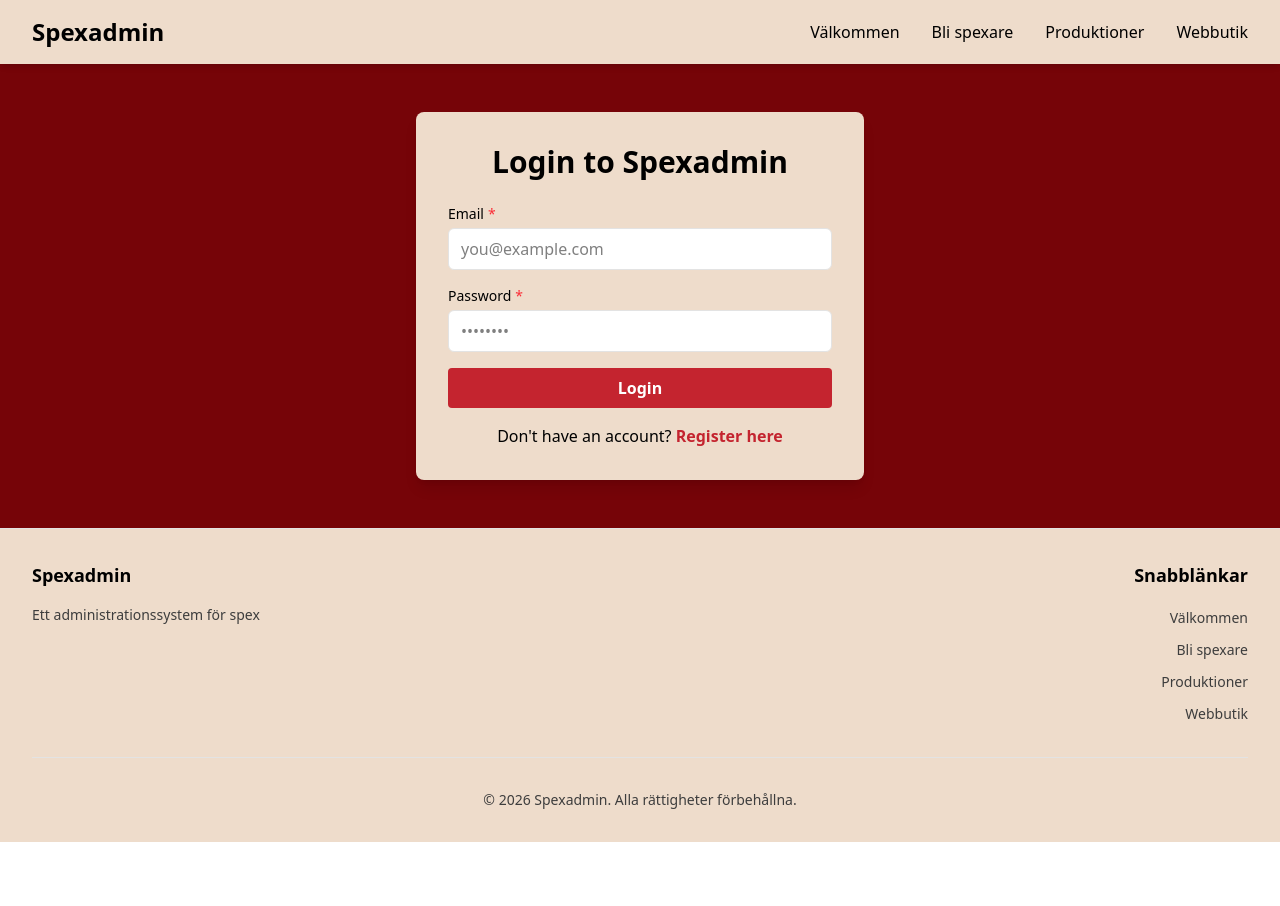
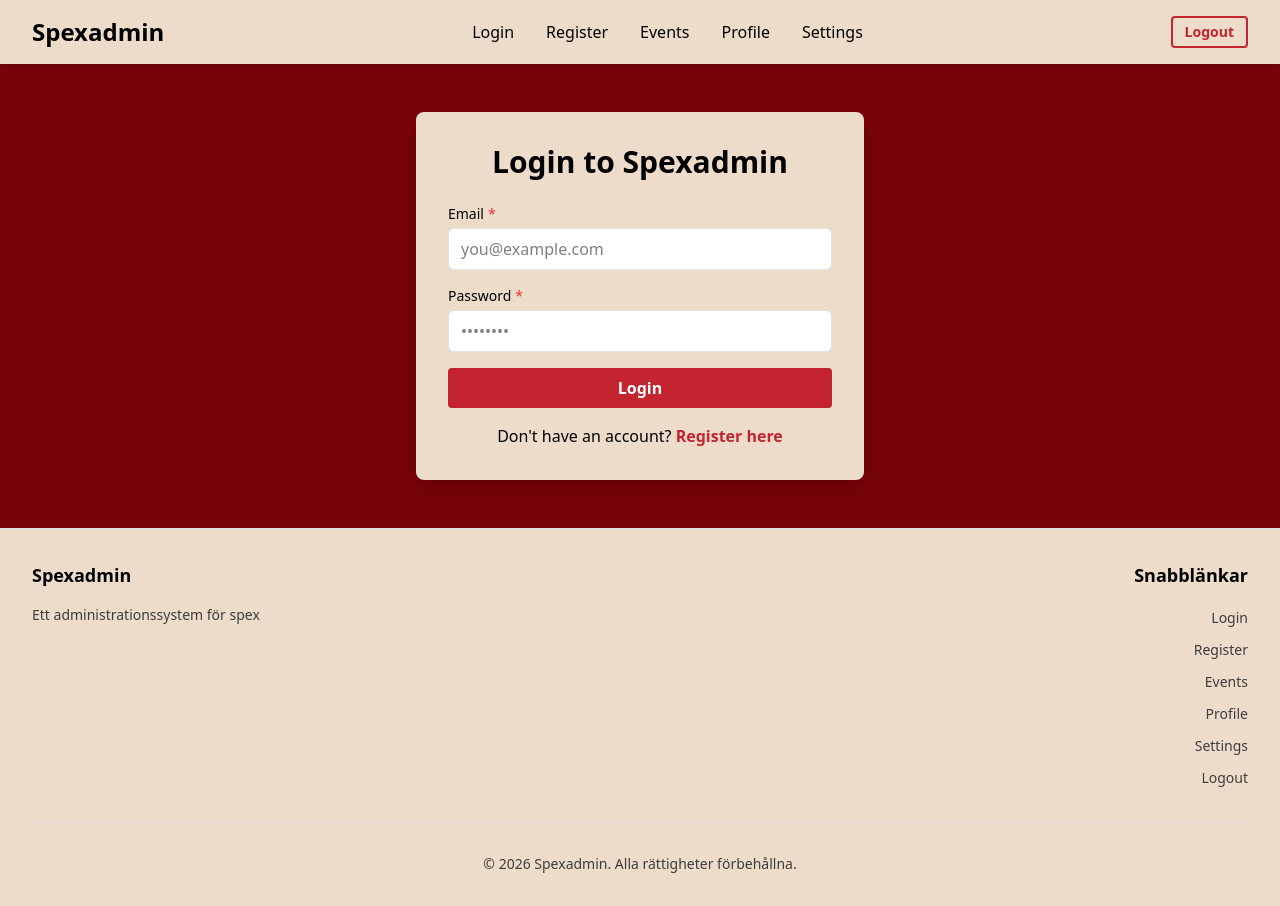
Before and after one commit to beforeAW/spexadmin, a React (Vite) app in the folder frontend/: page /login in a window 1280 px wide. Before the commit the page ends 842 px from the top, so only its background shows below. Built offline with nearby package versions, Linux system fonts and the light colour scheme; sample sign-in values are in the browser's storage.

Commit message:
Update footer and header and install lucide

```diff
--- a/frontend/package.json
+++ b/frontend/package.json
@@ -12,8 +12,10 @@
     "format": "prettier --write \"src/**/*.{ts,tsx,css}\""
   },
   "dependencies": {
+    "lucide-react": "^0.562.0",
     "react": "^18.3.1",
-    "react-dom": "^18.3.1"
+    "react-dom": "^18.3.1",
+    "react-router-dom": "^7.11.0"
   },
   "devDependencies": {
     "@tailwindcss/vite": "^4.0.0-alpha.25",
--- a/frontend/src/components/Footer.tsx
+++ b/frontend/src/components/Footer.tsx
@@ -1,4 +1,16 @@
+import { Link, useNavigate } from 'react-router-dom';
+import { useState } from 'react';
+
 function Footer() {
+  const navigate = useNavigate();
+  const [isLoggedIn] = useState(() => !!localStorage.getItem('token'));
+
+  const handleLogout = () => {
+    localStorage.removeItem('token');
+    localStorage.removeItem('user');
+    navigate('/login');
+  };
+
   return (
     <footer className="bg-karspex-cream border-t border-karspex-gray-100">
       <div className="max-w-7xl mx-auto px-4 sm:px-6 lg:px-8 py-8">
@@ -15,37 +27,55 @@ function Footer() {
             <h3 className="text-lg font-bold text-karspex-black mb-4">Snabblänkar</h3>
             <ul className="space-y-2">
               <li>
-                <a
-                  href="/"
+                <Link
+                  to="/login"
                   className="text-karspex-gray-800 hover:text-karspex-gold transition-colors duration-200 text-sm"
                 >
-                  Välkommen
-                </a>
+                  Login
+                </Link>
               </li>
               <li>
-                <a
-                  href="/bli-spexare"
+                <Link
+                  to="/register"
                   className="text-karspex-gray-800 hover:text-karspex-gold transition-colors duration-200 text-sm"
                 >
-                  Bli spexare
-                </a>
+                  Register
+                </Link>
               </li>
               <li>
-                <a
-                  href="/produktioner"
+                <Link
+                  to="/events"
                   className="text-karspex-gray-800 hover:text-karspex-gold transition-colors duration-200 text-sm"
                 >
-                  Produktioner
-                </a>
+                  Events
+                </Link>
               </li>
               <li>
-                <a
-                  href="/webbutik"
+                <Link
+                  to="/profile"
                   className="text-karspex-gray-800 hover:text-karspex-gold transition-colors duration-200 text-sm"
                 >
-                  Webbutik
-                </a>
+                  Profile
+                </Link>
               </li>
+              <li>
+                <Link
+                  to="/settings"
+                  className="text-karspex-gray-800 hover:text-karspex-gold transition-colors duration-200 text-sm"
+                >
+                  Settings
+                </Link>
+              </li>
+              {isLoggedIn && (
+                <li>
+                  <button
+                    onClick={handleLogout}
+                    className="text-karspex-gray-800 hover:text-karspex-gold transition-colors duration-200 text-sm"
+                  >
+                    Logout
+                  </button>
+                </li>
+              )}
             </ul>
           </div>
         </div>
--- a/frontend/src/components/Header.tsx
+++ b/frontend/src/components/Header.tsx
@@ -1,7 +1,20 @@
 import { useState } from 'react';
+import { Link, useNavigate } from 'react-router-dom';
+import { CircleUser, Settings, LogOut } from 'lucide-react';
+import Button from './Button';
 
 function Header() {
   const [isMobileMenuOpen, setIsMobileMenuOpen] = useState(false);
+  const navigate = useNavigate();
+
+  const handleLogout = () => {
+    localStorage.removeItem('token');
+    localStorage.removeItem('user');
+    navigate('/login');
+  };
+
+  // Check if user is logged in
+  const isLoggedIn = localStorage.getItem('token') !== null;
 
   return (
     <header className="bg-karspex-cream shadow-md sticky top-0 z-50">
@@ -10,61 +23,127 @@ function Header() {
         <div className="flex justify-between items-center h-16">
           {/* Logo/Brand */}
           <div className="flex-shrink-0">
-            <h1 className="text-xl sm:text-2xl font-bold text-karspex-black">Spexadmin</h1>
+            <Link
+              to="/"
+              className="text-xl sm:text-2xl font-bold text-karspex-black hover:text-karspex-gold transition-colors"
+            >
+              Spexadmin
+            </Link>
           </div>
 
           {/* Desktop Navigation (lg and up) */}
           <nav className="hidden lg:flex space-x-8">
-            <a
-              href="/"
+            <Link
+              to="/login"
               className="text-karspex-black hover:text-karspex-gold transition-colors duration-200 font-medium"
             >
-              Välkommen
-            </a>
-            <a
-              href="/bli-spexare"
+              Login
+            </Link>
+            <Link
+              to="/register"
               className="text-karspex-black hover:text-karspex-gold transition-colors duration-200 font-medium"
             >
-              Bli spexare
-            </a>
-            <a
-              href="/produktioner"
+              Register
+            </Link>
+            <Link
+              to="/events"
               className="text-karspex-black hover:text-karspex-gold transition-colors duration-200 font-medium"
             >
-              Produktioner
-            </a>
-            <a
-              href="/webbutik"
+              Events
+            </Link>
+            <Link
+              to="/profile"
               className="text-karspex-black hover:text-karspex-gold transition-colors duration-200 font-medium"
             >
-              Webbutik
-            </a>
+              Profile
+            </Link>
+            <Link
+              to="/settings"
+              className="text-karspex-black hover:text-karspex-gold transition-colors duration-200 font-medium"
+            >
+              Settings
+            </Link>
           </nav>
+
+          {/* Logout Button */}
+          {isLoggedIn && (
+            <div className="hidden lg:block">
+              <Button variant="outline" onClick={handleLogout} size="sm">
+                Logout
+              </Button>
+            </div>
+          )}
 
           {/* Tablet Navigation (md to lg) */}
           <nav className="hidden md:flex lg:hidden space-x-4">
-            <a
-              href="/"
+            <Link
+              to="/login"
               className="text-karspex-black hover:text-karspex-gold transition-colors duration-200 text-sm font-medium"
             >
-              Hem
-            </a>
-            <a
-              href="/bli-spexare"
+              Login
+            </Link>
+            <Link
+              to="/register"
               className="text-karspex-black hover:text-karspex-gold transition-colors duration-200 text-sm font-medium"
             >
-              Bli spexare
-            </a>
-            <a
-              href="/produktioner"
+              Register
+            </Link>
+            <Link
+              to="/events"
               className="text-karspex-black hover:text-karspex-gold transition-colors duration-200 text-sm font-medium"
             >
-              Produktioner
-            </a>
+              Events
+            </Link>
+            <Link
+              to="/profile"
+              className="text-karspex-black hover:text-karspex-gold transition-colors duration-200 text-sm font-medium"
+              title="Profile"
+            >
+              <CircleUser size={20} />
+            </Link>
+            <Link
+              to="/settings"
+              className="text-karspex-black hover:text-karspex-gold transition-colors duration-200 text-sm font-medium"
+              title="Settings"
+            >
+              <Settings size={20} />
+            </Link>
           </nav>
 
-          {/* Mobile menu button (phone only) */}
-          <div className="md:hidden">
+          {/* Logout Button - Tablet */}
+          {isLoggedIn && (
+            <div className="hidden md:block lg:hidden">
+              <Button variant="outline" onClick={handleLogout} size="sm" title="Logout">
+                <LogOut size={20} />
+              </Button>
+            </div>
+          )}
+
+          {/* Mobile Icons and menu button (phone only) */}
+          <div className="md:hidden flex items-center space-x-3">
+            <Link
+              to="/profile"
+              className="text-karspex-black hover:text-karspex-gold transition-colors duration-200"
+              title="Profile"
+            >
+              <CircleUser size={22} />
+            </Link>
+            <Link
+              to="/settings"
+              className="text-karspex-black hover:text-karspex-gold transition-colors duration-200"
+              title="Settings"
+            >
+              <Settings size={22} />
+            </Link>
+            {isLoggedIn && (
+              <button
+                onClick={handleLogout}
+                className="text-karspex-black hover:text-karspex-gold transition-colors duration-200"
+                title="Logout"
+              >
+                <LogOut size={22} />
+              </button>
+            )}
             <button
               type="button"
               onClick={() => setIsMobileMenuOpen(!isMobileMenuOpen)}
@@ -105,30 +184,24 @@ function Header() {
         {isMobileMenuOpen && (
           <div className="md:hidden border-t border-karspex-cream">
             <nav className="py-4 space-y-3">
-              <a
-                href="/"
+              <Link
+                to="/login"
                 className="block text-karspex-black hover:text-karspex-gold hover:bg-karspex-white transition-colors duration-200 font-medium py-2 px-4 rounded"
               >
-                Välkommen
-              </a>
-              <a
-                href="/bli-spexare"
+                Login
+              </Link>
+              <Link
+                to="/register"
                 className="block text-karspex-black hover:text-karspex-gold hover:bg-karspex-white transition-colors duration-200 font-medium py-2 px-4 rounded"
               >
-                Bli spexare
-              </a>
-              <a
-                href="/produktioner"
+                Register
+              </Link>
+              <Link
+                to="/events"
                 className="block text-karspex-black hover:text-karspex-gold hover:bg-karspex-white transition-colors duration-200 font-medium py-2 px-4 rounded"
               >
-                Produktioner
-              </a>
-              <a
-                href="/webbutik"
-                className="block text-karspex-black hover:text-karspex-gold hover:bg-karspex-white transition-colors duration-200 font-medium py-2 px-4 rounded"
-              >
-                Webbutik
-              </a>
+                Events
+              </Link>
             </nav>
           </div>
         )}
```
Also changed, not shown: 1 other file (tests, documents, lock files or other folders).
